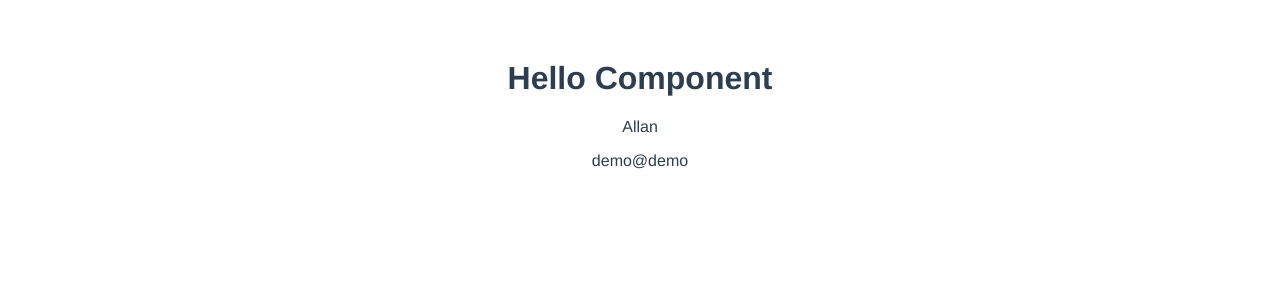
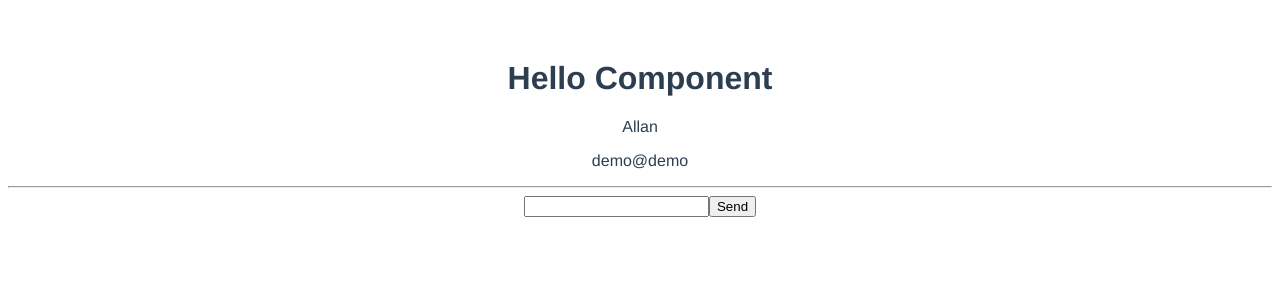
Before and after one commit to terry61003/vue-training, a Vue app: page / in a window 1280 px wide. Shown: the top 300 px of the page. Built offline with nearby package versions, Linux system fonts and the light colour scheme.

Commit message:
下層元件傳遞資料給上層元件

```diff
--- a/src/App.vue
+++ b/src/App.vue
@@ -1,20 +1,31 @@
 <template>
   <Header :name="name" />
+  <hr>
+  <View @view-text="getViewText" />
+  <br>
+  {{ text }}
 </template>
 
 <script>
 import Header from './components/HeaderTest.vue';
+import View from './components/ViewTest.vue';
 
 export default {
   name: 'App',
   components: {
-    Header,
+    Header, View
   },
   data() {
     return {
       name: 'Allan',
+      text: '',
     };
   },
+  methods: {
+    getViewText(text) {
+      this.text = text;
+    }
+  }
 };
 </script>
 
--- /dev/null
+++ b/src/components/ViewTest.vue
@@ -0,0 +1,18 @@
+<template>
+    <div>
+        <input type="text" v-model="text" />
+        <button @click="$emit('viewText', text)">Send</button>
+    </div>
+</template>
+
+<script>
+export default {
+    name: 'ViewTest',
+    emits: ['viewText'],
+    data() {
+        return {
+            text: '',
+        };
+    },
+};
+</script>
```
